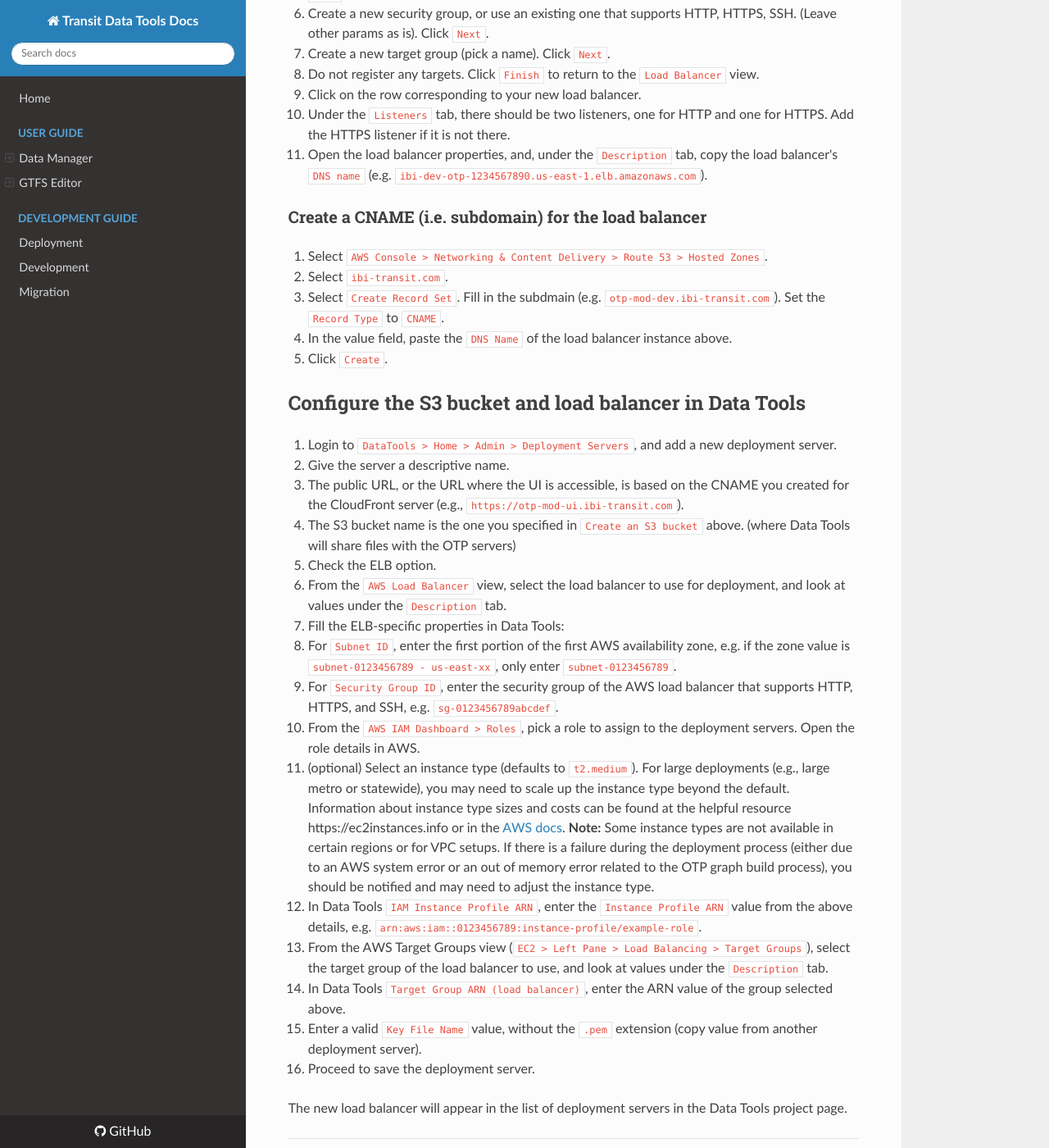
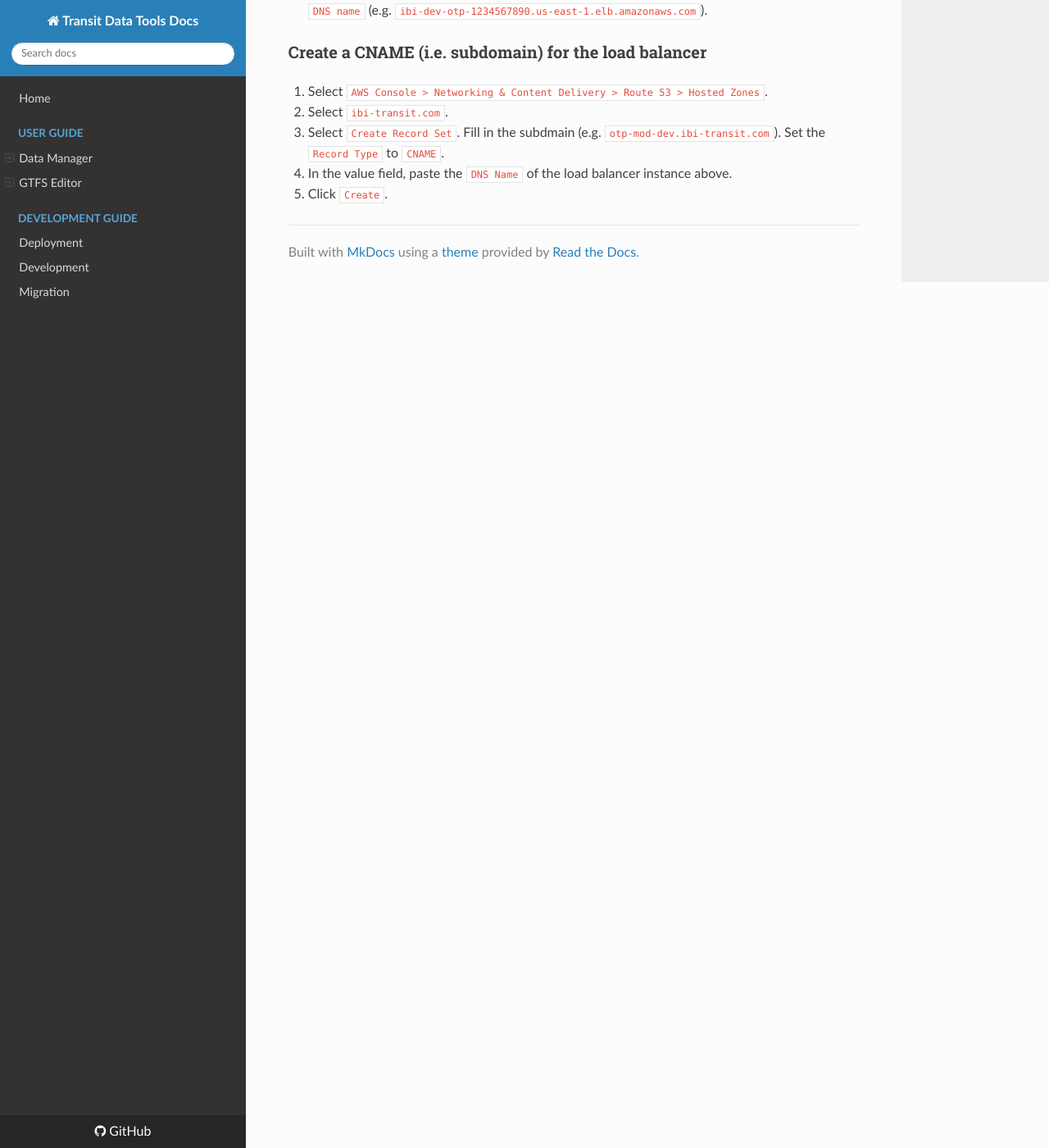
Before and after one commit to wtchen/datatools-ui, an MkDocs documentation site: the page built from docs/user/setting-up-aws-servers.md, in a window 1280 px wide and 1400 px high, scrolled down 2025 px. Shown: the whole window at 82% size. Built offline with MkDocs 1.6.1, drawn with Linux system fonts in a browser that asks for light colours; nearby versions of some CDN libraries; old or Windows-style settings are respelled for this version of MkDocs; some of the changed text lies outside the part shown.

Commit message:
Added pg for Depl Svr in Data Tools (AWS pg becomes striclty AWS setup.)

```diff
--- a/docs/user/setting-up-aws-servers.md
+++ b/docs/user/setting-up-aws-servers.md
@@ -1,21 +1,16 @@
 # Setting Up OTP Deployment Servers on Amazon Web Services (AWS)
 
-This document describes how to setup a load balancer server and an UI server for OpenTripPlanner deployments using Data Tools, versions prior to October 2019.
+This document describes how to:
 
-Steps:
-
-1. Create the UI server (AWS S3 and CloudFront)
-2. Create the backend load balancer (AWS EC2).
-3. Configure the servers in Data Tools
+1. Create an OTP UI server (AWS S3 and CloudFront)
+2. Create an OTP backend load balancer (AWS EC2).
 
 Assumptions for IBI-hosted deployments:
 
 1. You have access to an IBI Group Amazon Web Services (AWS) environment.
-2. A "key file name" exists. This is the private key file used to connect to EC2 servers via ssh. It usually ends in `.pem`.
-3. A Virtual Private Cloud (VPC) with two subnets exists on AWS.
-4. You are an admin for Data Tools.
+2. A Virtual Private Cloud (VPC) with two subnets exists on AWS.
 
-## UI Server: S3 Buckets and CloudFront
+## UI Server: S3 Bucket and CloudFront
 
 The OTP user interface is delivered using a plain HTTP file server that does not perform any computations. The file server consists of one S3 bucket. For fast high-bandwidth file delivery, we mirror the S3 bucket using CloudFront.
 
@@ -44,7 +39,7 @@
 5. Click `Create`.
 
 
-## Backend server: Create a load balancer, and copy properties to Data Tools
+## Backend server: Load balancer
 
 We recommend using an elastic load balancer (ELB) for deploying/upgrading an OTP server instance without interrupting the current one. In doing so, a new server is set up in the background, and when ready (preprocessing done), the new server is added to the load balancer, and the old server removed and destroyed.
 
@@ -71,26 +66,3 @@
 3. Select `Create Record Set`. Fill in the subdmain (e.g. `otp-mod-dev.ibi-transit.com`). Set the `Record Type` to `CNAME`.
 4. In the value field, paste the `DNS Name` of the load balancer instance above.
 5. Click `Create`.
-
-## Configure the S3 bucket and load balancer in Data Tools
-
-1. Login to `DataTools > Home > Admin > Deployment Servers`, and add a new deployment server.
-
-* Give the server a descriptive name.
-* The public URL, or the URL where the UI is accessible, is based on the CNAME you created for the CloudFront server (e.g., `https://otp-mod-ui.ibi-transit.com`).
-* The S3 bucket name is the one you specified in `Create an S3 bucket` above. (where Data Tools will share files with the OTP servers)
-* Check the ELB option.
-
-2. From the `AWS Load Balancer` view, select the load balancer to use for deployment, and look at values under the `Description` tab.
-3. Fill the ELB-specific properties in Data Tools:
-* For `Subnet ID`, enter the first portion of the first AWS availability zone, e.g. if the zone value is `subnet-0123456789 - us-east-xx`, only enter `subnet-0123456789`.
-* For `Security Group ID`, enter the security group of the AWS load balancer that supports HTTP, HTTPS, and SSH, e.g. `sg-0123456789abcdef`.
-4. From the `AWS IAM Dashboard > Roles`, pick a role to assign to the deployment servers. Open the role details in AWS.
-5. (optional) Select an instance type (defaults to `t2.medium`). For large deployments (e.g., large metro or statewide), you may need to scale up the instance type beyond the default. Information about instance type sizes and costs can be found at the helpful resource https://ec2instances.info or in the [AWS docs](https://aws.amazon.com/ec2/instance-types/). **Note:** Some instance types are not available in certain regions or for VPC setups. If there is a failure during the deployment process (either due to an AWS system error or an out of memory error related to the OTP graph build process), you should be notified and may need to adjust the instance type.
-6. In Data Tools `IAM Instance Profile ARN`, enter the `Instance Profile ARN` value from the above details, e.g. `arn:aws:iam::0123456789:instance-profile/example-role`.
-7. From the AWS Target Groups view (`EC2 > Left Pane > Load Balancing > Target Groups`), select the target group of the load balancer to use, and look at values under the `Description` tab.
-8. In Data Tools `Target Group ARN (load balancer)`, enter the ARN value of the group selected above.
-9. Enter a valid `Key File Name` value, without the `.pem` extension (copy value from another deployment server).
-10. Proceed to save the deployment server.
-
-The new load balancer will appear in the list of deployment servers in the Data Tools project page.
```
Also changed, not shown: docs/user/add-depoyment-server.md (added, +40 -0 lines), docs/user/otp-deployment.md (+4 -2 lines).
